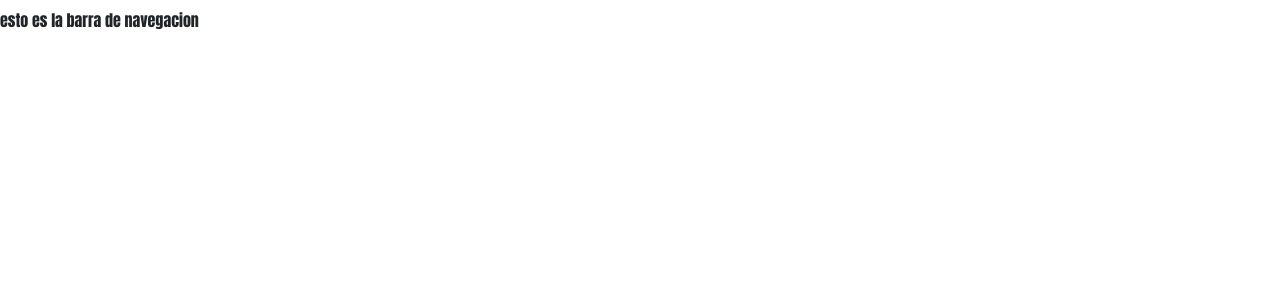
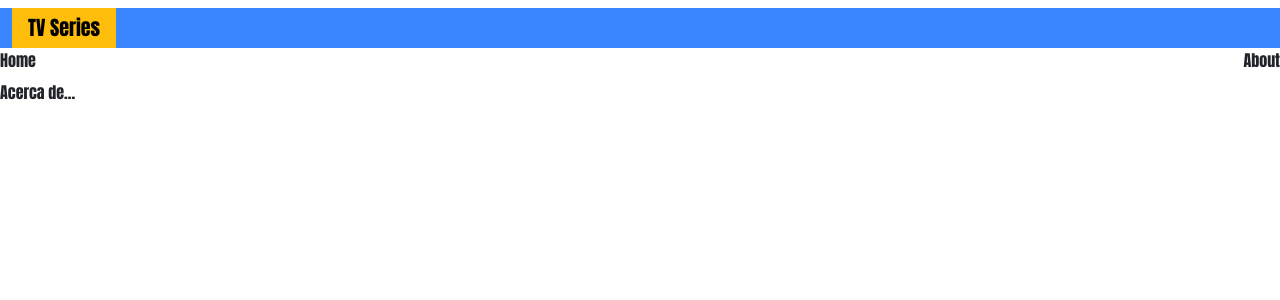
Before and after one commit to dAnny-00p/tv_search_app, a React (Vite) app in the folder tv-search/: page /about in a window 1280 px wide. Shown: the top 300 px of the page. Built offline with nearby package versions, Linux system fonts and the light colour scheme.

Commit message:
Antes de probar nueva navbar

```diff
--- a/tv-search/src/App.css
+++ b/tv-search/src/App.css
@@ -1,8 +1,13 @@
 .container-fluid {
     background-color: #3a86ff;
+    align-items: start;
 }
 
 .navbar-brand {
     background-color: #ffbe0b;
     padding: 14px 16px;
 }
+
+.nav-link {
+    background-color: aqua;
+}
--- a/tv-search/src/App.jsx
+++ b/tv-search/src/App.jsx
@@ -1,21 +1,26 @@
-import { BrowserRouter as Router, Switch, Route} from 'react-router-dom'
+//import { BrowserRouter as Router, Switch, Route} from 'react-router-dom'
+import { BrowserRouter as Router} from 'react-router-dom'
 import './App.css'
 import Header from './components/Header'
-import Home from './pages/Home'
-import Details from './pages/Details'
-{/*import RoutesIndex from './routes/RoutesIndex'*/}
+//import Home from './pages/Home'
+//import Details from './pages/Details'
+//import Details from './pages/Error404'
+import RoutesIndex from './routes/RoutesIndex'
 
 function App () {
   return (
     <>
+
       <Router>
         <Header />
+        <RoutesIndex />
+        {/*
         <div className="container">
           <Switch>
             <Route exact path='/' Component={Home}/>
             <Route path='/details/:id' Component={Details}/>
           </Switch>
-        </div>
+        </div>*/}
       </Router>
     </>
   )
--- a/tv-search/src/components/Header.jsx
+++ b/tv-search/src/components/Header.jsx
@@ -4,12 +4,21 @@ import { NavLink } from 'react-router-dom'
 const Header = () => {
   return (
     <nav className='navbar'>
-      {/*<div className='container-fluid'>
+      <div className='container-fluid'>
         <NavLink className='navbar-brand' to='/'>
-          Tv Shows
+          TV Series
         </NavLink>
-  </div>*/}
-      esto es la barra de navegacion
+        </div>
+        <div>
+          <NavLink className='nav-link active' aria-current='page' to='/home'>
+            Home
+          </NavLink>
+        </div>
+
+        <NavLink className='nav-link' to='/about'>
+          About
+        </NavLink>
+
     </nav>
   )
 }
--- /dev/null
+++ b/tv-search/src/pages/About.jsx
@@ -0,0 +1,7 @@
+const About = () => {
+  return (
+    <div className="about">Acerca de...</div>
+  )
+}
+
+export default About
--- /dev/null
+++ b/tv-search/src/routes/RoutesIndex.jsx
@@ -0,0 +1,17 @@
+import { Route, Routes } from 'react-router-dom'
+import Home from '../pages/Home'
+import About from '../pages/About'
+import Details from '../pages/Details'
+import Error404 from '../pages/Error404'
+
+const RoutesIndex = () => {
+  return (
+    <Routes>
+      <Route path='/home' element={<Home />} />
+      <Route path='/about' element={<About />} />
+      <Route path='/informacion' element={<Details />} />
+      <Route path='*' element={<Error404 />} />
+    </Routes>
+  )
+}
+export default RoutesIndex
```
